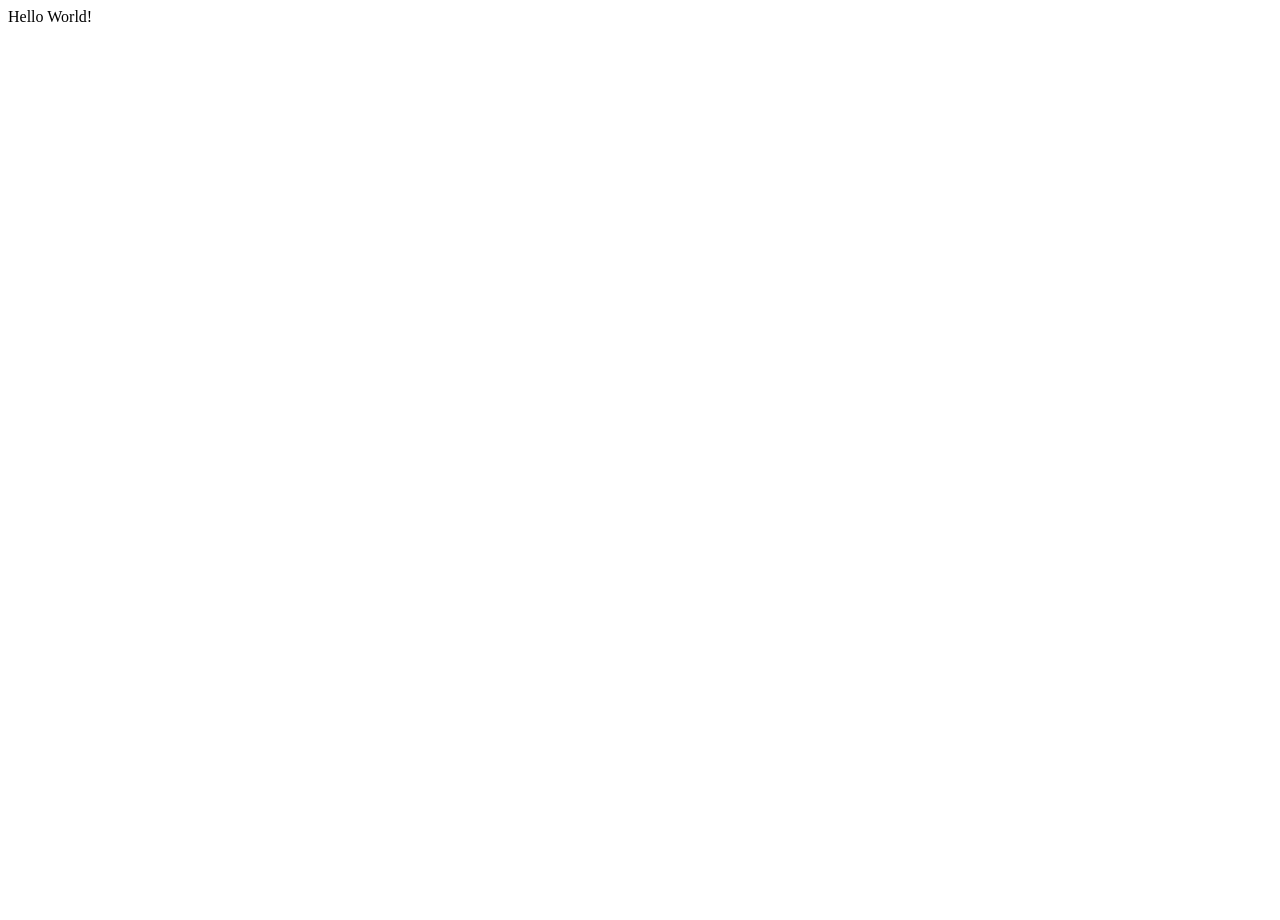
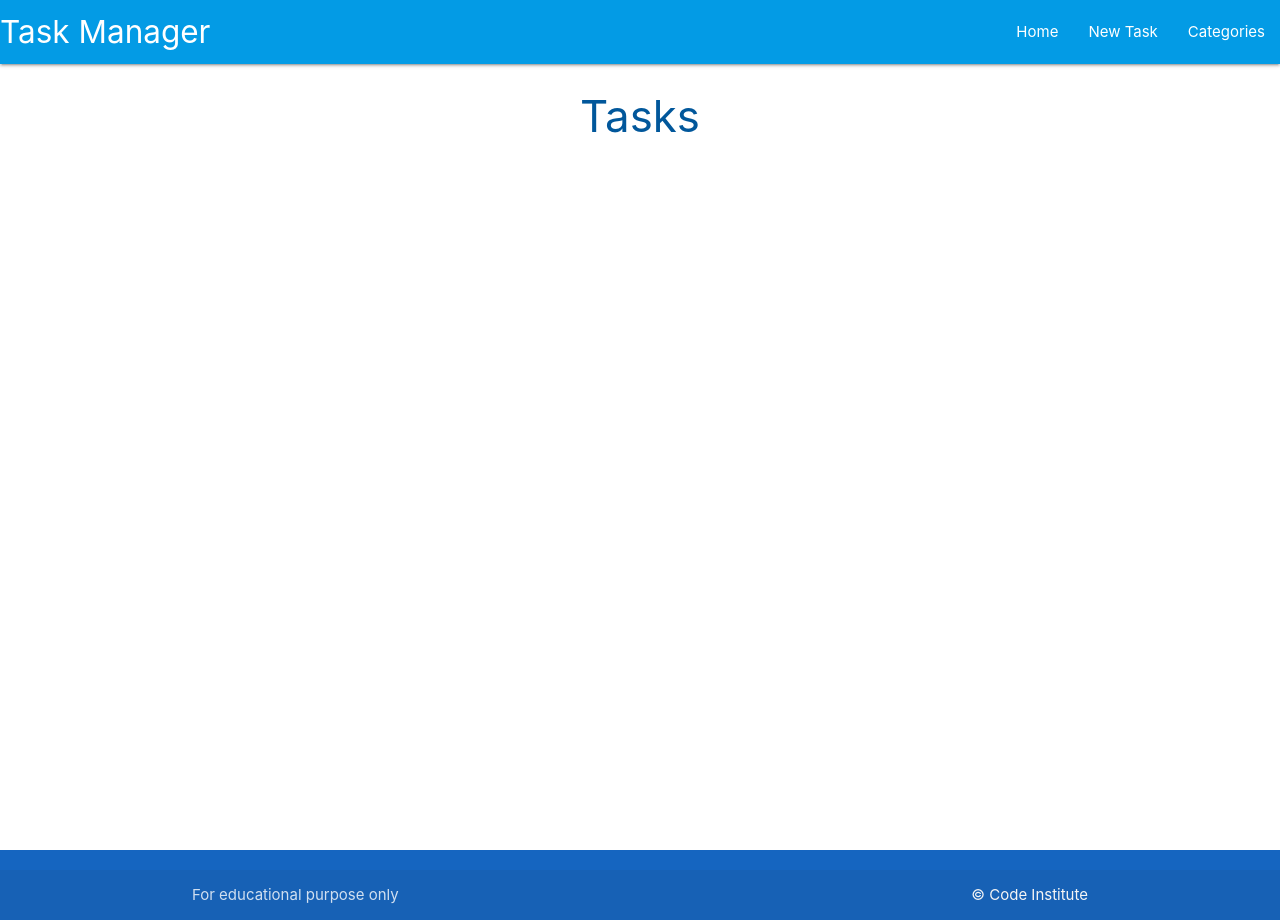
Before and after one commit to iama3191/task-project-CI, a Flask app: page / in a window 1280 px wide. Before the commit the page is almost empty. Run offline with Flask 2, Linux system fonts and the light colour scheme; some libraries are stand-ins or nearby versions.

Commit message:
add navbar and footer, add style to them

```diff
--- a/taskmanager/routes.py
+++ b/taskmanager/routes.py
@@ -5,4 +5,4 @@ from taskmanager.models import Category, Task
 
 @app.route("/")
 def home():
-    return render_template("base.html")
+    return render_template("tasks.html")
--- /dev/null
+++ b/taskmanager/static/css/style.css
@@ -0,0 +1,10 @@
+
+  body {
+    display: flex;
+    min-height: 100vh;
+    flex-direction: column;
+  }
+
+  main {
+    flex: 1 0 auto;
+  }
--- /dev/null
+++ b/taskmanager/static/js/script.js
@@ -0,0 +1,5 @@
+document.addEventListener('DOMContentLoaded', function() {
+    // sidenav initialization
+    let sidenav = document.querySelectorAll('.sidenav');
+    M.Sidenav.init(elems, options);
+  });
--- a/taskmanager/templates/base.html
+++ b/taskmanager/templates/base.html
@@ -4,11 +4,57 @@
     <meta charset="UTF-8">
     <meta http-equiv="X-UA-Compatible" content="IE=edge">
     <meta name="viewport" content="width=device-width, initial-scale=1.0">
+    <!-- Fontawesome link-->
+    <link rel="stylesheet" href="https://cdnjs.cloudflare.com/ajax/libs/font-awesome/6.1.2/css/all.min.css" integrity="sha512-1sCRPdkRXhBV2PBLUdRb4tMg1w2YPf37qatUFeS7zlBy7jJI8Lf4VHwWfZZfpXtYSLy85pkm9GaYVYMfw5BC1A==" crossorigin="anonymous" referrerpolicy="no-referrer" />
+    <!-- Compiled and minified CSS -->
+    <link rel="stylesheet" href="https://cdnjs.cloudflare.com/ajax/libs/materialize/1.0.0/css/materialize.min.css" type="text/css">
+    <link rel="stylesheet" href="{{ url_for('static', filename='css/style.css') }}" type="text/css">
     <title>Task Manager</title>
 </head>
 <body>
 
 
-    Hello World!
+    <header>
+        <!-- top navbar-->
+        <nav class="light-blue darken-1">
+            <div class="nav-wrapper">
+                <a href="#!" class="brand-logo">Task Manager</a>
+                <a href="#" data-target="mobile-demo" class="sidenav-trigger"><i class="fas fa-bars"></i></a>
+                <ul class="right hide-on-med-and-down">
+                    <li><a href="{{ url_for('home')}}">Home</a></li>
+                    <li><a href="">New Task</a></li>
+                    <li><a href="">Categories</a></li>
+
+                </ul>
+            </div>
+        </nav>
+
+        <!-- mobile sidenav-->
+        <ul class="sidenav" id="mobile-demo">
+            <li><a href="{{ url_for('home')}}">Home</a></li>
+            <li><a href="">New Task</a></li>
+            <li><a href="">Categories</a></li>
+        </ul>
+    </header>
+
+    <main class="container">
+        {% block content %}
+        {% endblock %}
+    </main>
+
+    <footer class="page-footer blue darken-3">
+
+        <div class="footer-copyright">
+          <div class="container">
+          For educational purpose only
+          <a class="grey-text text-lighten-4 right" href="http://codeinstitute.net" target="_blank">&copy; Code Institute</a>
+          </div>
+        </div>
+      </footer>
+
+    <!-- Compiled and minified JavaScript -->
+    <script src="https://cdnjs.cloudflare.com/ajax/libs/materialize/1.0.0/js/materialize.min.js"></script>
+    <script scr="{{ url_for('static', filename='js/script.js') }}"></script>
+
 </body>
 </html>
--- /dev/null
+++ b/taskmanager/templates/tasks.html
@@ -0,0 +1,6 @@
+{% extends "base.html" %}
+{% block content %}
+
+<h3 class="light-blue-text text-darken-4 center-align">Tasks</h3>
+
+{% endblock %}
```
